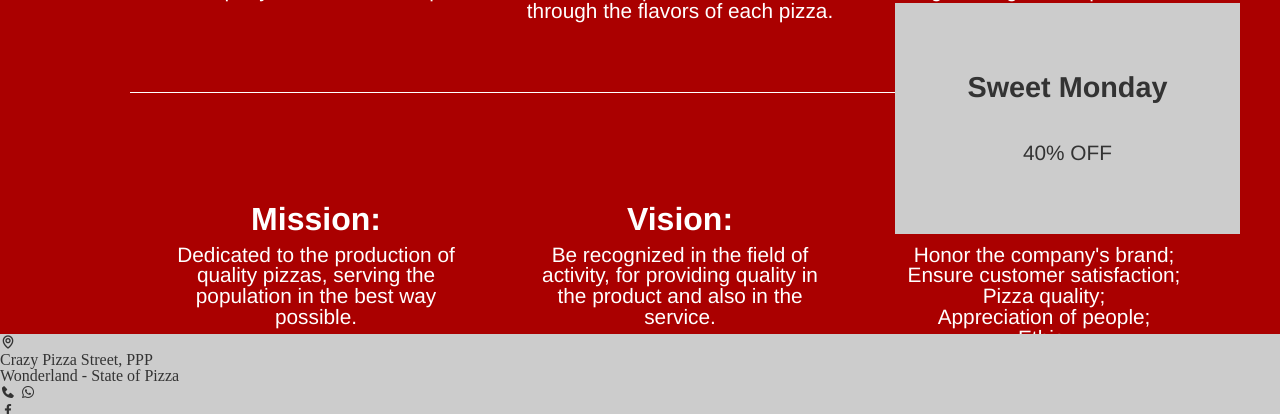
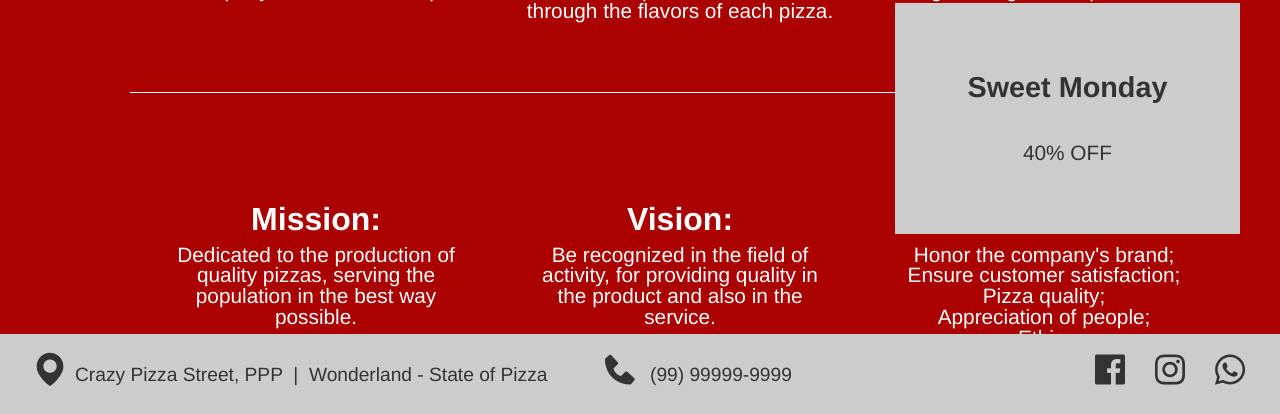
Before and after one commit to karenmentges/Projeto_Pizzaria, a PHP site: page /html/quemsomos.html in a window 1280 px wide. Shown: the part 386-800 px from the top of the page. Run offline with PHP 8.4, Linux system fonts and the light colour scheme.

Commit message:
Finalizada a página quem somos

```diff
--- a/css/quemsomos.css
+++ b/css/quemsomos.css
@@ -1,3 +1,5 @@
+/* Fundo */
+
 body {
     background-image: url(../images/Pizza2.png);
     background-size: cover;
@@ -10,6 +12,10 @@ body {
     text-align: center;
     margin: 55px auto;
 }
+
+
+
+/* Menu de navegação */
 
 .menu {
     position: fixed;
@@ -57,6 +63,9 @@ nav a {
     margin-right: 55px;
 }
 
+
+
+/* Conteúdo */
 
 main {
     width: 1200px;
@@ -112,7 +121,7 @@ main {
     margin-right: 30px;
     margin-top: 250px;
 }
-/* flex box : display flex */
+
 #Mission {
     font-family: Helvetica, sans-serif;
     color: #FFF;
@@ -167,6 +176,10 @@ main {
     text-align: center;
 }
 
+
+
+/* Anúncios */
+
 aside {
     position: fixed;
     bottom: 180px;
@@ -200,18 +213,78 @@ aside {
     font-size: 1.8rem;
 }
 
+
+
+/* Rodapé */
+
 footer {
     position: fixed;
+    display: inline-block;
     left: 0;
     bottom: 0;
     height: 80px;
     width: 100%;
     background-color: #cccccc;
-    color: #333333;
-    font-size: 1.3rem;
 }
 
 footer a {
     color: #333333;
     text-decoration: none;
 }
+
+#loc, #phone, #face, #insta, #whats {
+    position: relative;
+    display: inline-block;
+    color: #333333;
+    font-size: 40px;
+}
+
+#address, #number {
+    position: relative;
+    display: inline-block;
+    color: #333333;
+    font-size: 1.2rem;
+    font-family: Helvetica, sans-serif;
+}
+
+#whats {
+    position: absolute;
+    right: 30px;
+    bottom: 20px;
+}
+
+#insta {
+    position: absolute;
+    right: 90px;
+    bottom: 20px;
+}
+
+#face {
+    position: absolute;
+    right: 150px;
+    bottom: 20px;
+}
+
+#number {
+    position: absolute;
+    left: 650px;
+    bottom: 30px;
+}
+
+#phone {
+    position: absolute;
+    left: 600px;
+    bottom: 20px;
+}
+
+#address {
+    position: absolute;
+    left: 75px;
+    bottom: 30px;
+}
+
+#loc {
+    position: absolute;
+    left: 30px;
+    bottom: 20px;
+}
--- a/html/quemsomos.html
+++ b/html/quemsomos.html
@@ -94,20 +94,26 @@
         </div>
     </aside>
     <footer>
-        <div id="">
-            <i class='bx bx-map' style='color:#333333'  ></i>
+        <div id="loc">
+            <i class='bx bxs-map' ></i>
         </div>
-        <address>
-            Crazy Pizza Street, PPP <br>
-            Wonderland - State of Pizza
+        <address id="address">
+            Crazy Pizza Street, PPP  &nbsp|&nbsp  Wonderland - State of Pizza
         </address>
-        <div>
-            <i class='bx bxs-phone' style='color:#333333'  ></i>
-            <i class='bx bxl-whatsapp' style='color:#333333' ></i>
+        <div id="phone">
+            <i class='bx bxs-phone'></i>
         </div>
-            <a href=”https://www.facebook.com/karen.mentges”><i class='bx bxl-facebook' style='color:#333333' ></i></a>
-        <div>
-
+        <div id="number">
+            (99) 99999-9999
+        </div>
+        <div id="face">
+            <a href=”https://www.facebook.com”><i class='bx bxl-facebook-square' ></i></a>
+        </div>
+        <div id="insta">
+            <a href=”https://www.instagram.com”><i class='bx bxl-instagram' ></i></a>
+        </div>
+        <div id="whats">
+            <a href=”https://web.whatsapp.com/”><i class='bx bxl-whatsapp'></i></a>
         </div>
     </footer>
 </body>
```
